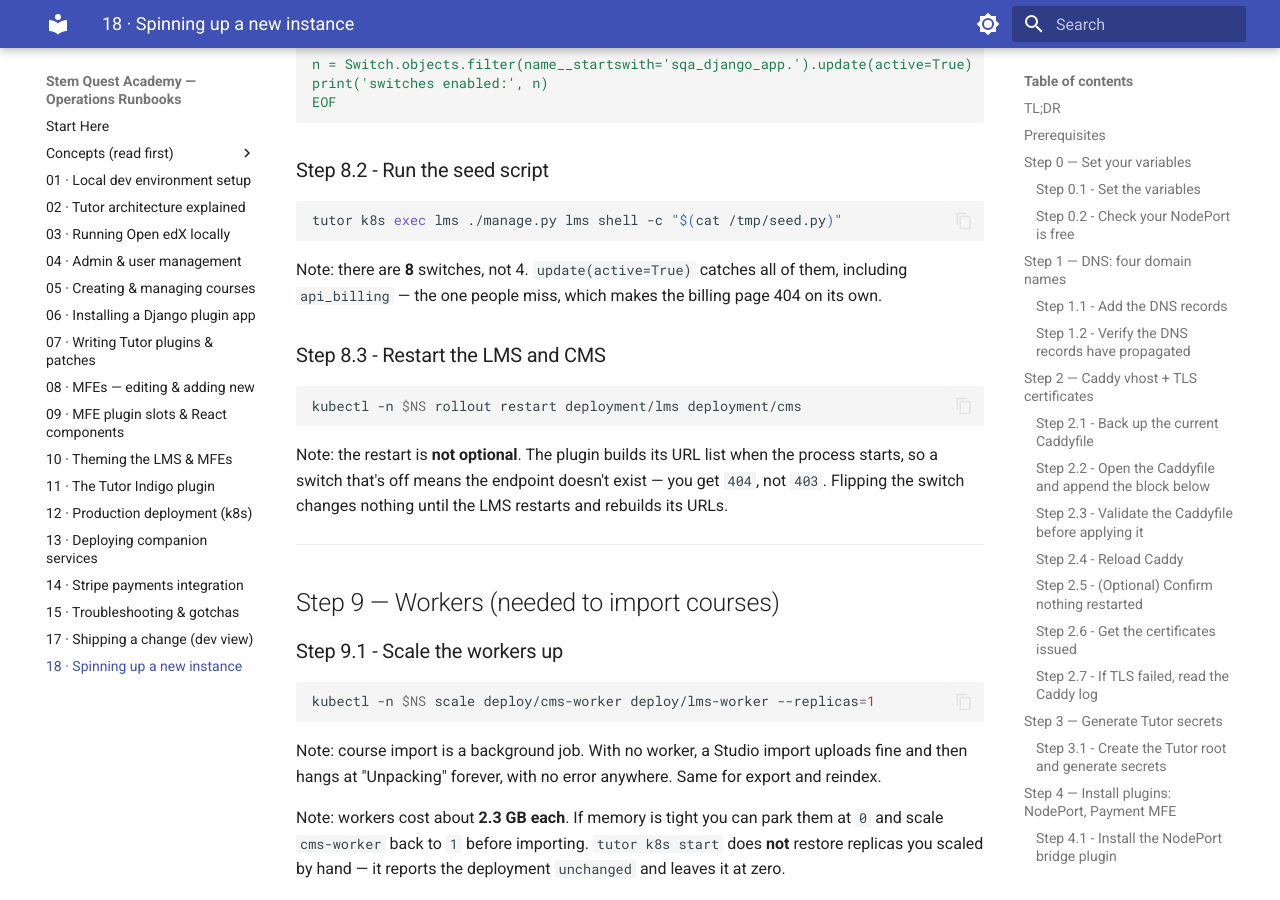
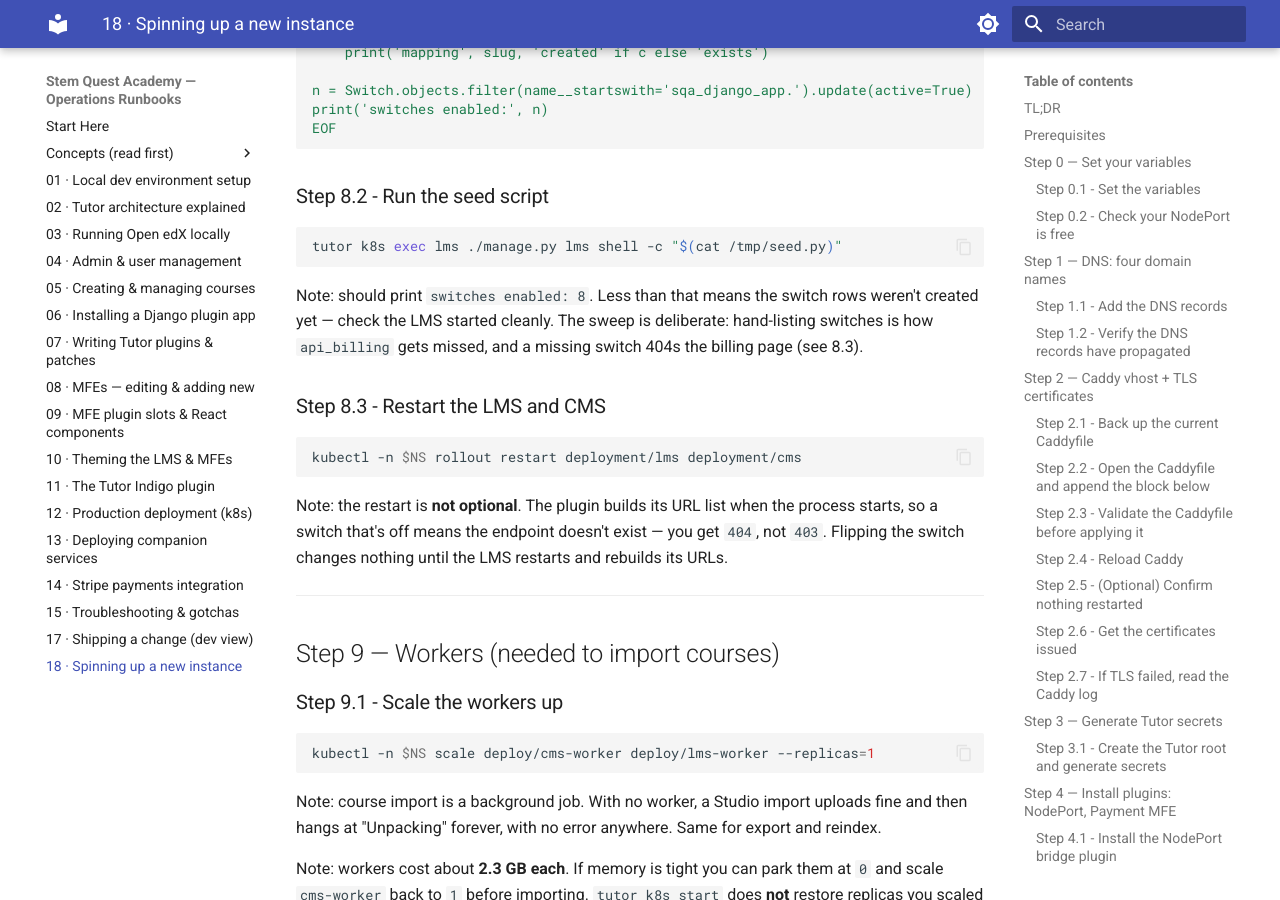
Before and after one commit to Scient-Systems/sqa-runbooks, an MkDocs documentation site: the page built from runbooks/18-spinning-up-a-new-instance.md, in a window 1280 px wide and 900 px high, scrolled down 9865 px. Built offline with MkDocs 1.6.1 and Material for MkDocs 9.7.7, drawn with Linux system fonts in a browser that asks for light colours; some of the changed text lies outside the part shown.

Commit message:
runbook fixes

````diff
--- a/runbooks/18-spinning-up-a-new-instance.md
+++ b/runbooks/18-spinning-up-a-new-instance.md
@@ -470,8 +468,9 @@ EOF
 tutor k8s exec lms ./manage.py lms shell -c "$(cat /tmp/seed.py)"
 ```
 
-Note: there are **8** switches, not 4. `update(active=True)` catches all of them, including
-`api_billing` — the one people miss, which makes the billing page 404 on its own.
+Note: should print `switches enabled: 8`. Less than that means the switch rows weren't created
+yet — check the LMS started cleanly. The sweep is deliberate: hand-listing switches is how
+`api_billing` gets missed, and a missing switch 404s the billing page (see 8.3).
 
 ### Step 8.3 - Restart the LMS and CMS
 
````
Also changed, not shown: other parts of runbooks/18-spinning-up-a-new-instance.md (+1 -3 lines).
